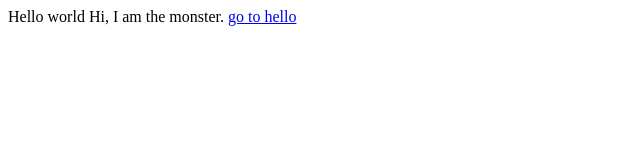
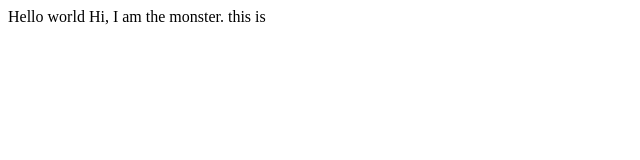
Before and after one commit to himel20006/p-web, a plain HTML site: page index.html in a window 1280 px wide. Shown: the full height of the page, 0-640 px from the left. Drawn offline with Linux system fonts and the light colour scheme.

Commit message:
Update index.html

```diff
--- a/index.html
+++ b/index.html
@@ -2,6 +2,6 @@
 <head>Hello world</head>
 <body>
 Hi, I am the monster.
-  <a href="/hello.html"> go to hello</a>
+  this is
 </body>
 </html>
```
